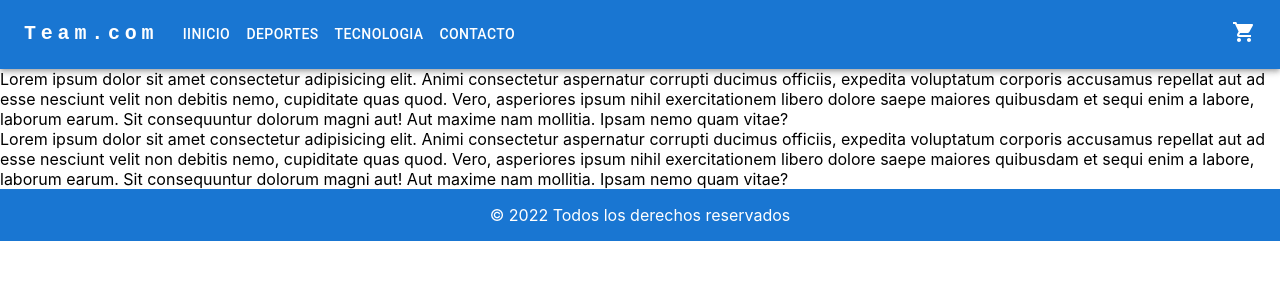
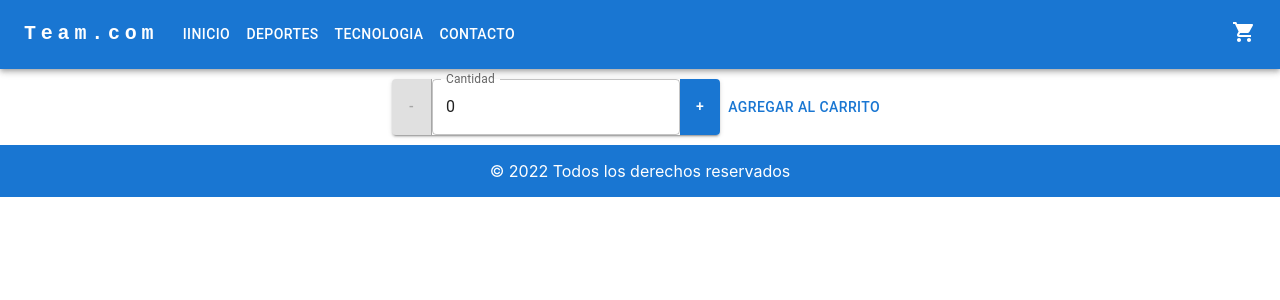
Before and after one commit to lolonetom/44970-react-js, a React (Create React App) app: page / in a window 1280 px wide. Shown: the top 300 px of the page. Built offline with nearby package versions, Linux system fonts and the light colour scheme.

Commit message:
Creacion de Item Count y mostrado en ItemListContainer

```diff
--- a/src/App.js
+++ b/src/App.js
@@ -1,6 +1,7 @@
 import React from "react";
 import Footer from "./components/Footer";
 import ItemListContainer from "./components/ItemListContainer";
+import ItemCount from "./components/ItemCount";
 import NavBar from "./components/NavBar";
 
 export default function App() {
--- a/src/assets/css/ItemCounter.css
+++ /dev/null
@@ -1,3 +0,0 @@
-.span-counter {
-  width: 100px;
-}
--- a/src/assets/css/index.css
+++ /dev/null
@@ -1,28 +0,0 @@
-body {
-  margin: 0;
-  font-family: -apple-system, BlinkMacSystemFont, "Segoe UI", "Roboto", "Oxygen",
-    "Ubuntu", "Cantarell", "Fira Sans", "Droid Sans", "Helvetica Neue",
-    sans-serif;
-  -webkit-font-smoothing: antialiased;
-  -moz-osx-font-smoothing: grayscale;
-}
-
-code {
-  font-family: source-code-pro, Menlo, Monaco, Consolas, "Courier New",
-    monospace;
-}
-
-.ItemList-container {
-  display: flex;
-  justify-content: center;
-  display: grid;
-  grid-template-columns: 1fr 1fr 1fr;
-  gap: 10px 10px;
-  align-self: center;
-}
-
-.item-container {
-  background-color: #f5f5f5;
-  padding: 10px;
-  box-shadow: 2px 2px 2px 2px #888888;
-}
--- /dev/null
+++ b/src/components/ItemCount.jsx
@@ -0,0 +1,28 @@
+import { Button, ButtonGroup, TextField } from '@mui/material';
+import React, { useState } from 'react';
+
+
+
+export default function ItemCount({stock}) {
+
+    const[contar, setCont,] = useState(0);
+    const decrecer =() =>{
+        setCont(contar - 1);
+    }
+
+    const incrementar =() =>{
+        setCont(contar + 1);
+    }
+return (
+    <>
+    <div>
+        <ButtonGroup variant="contained" arial-label="outlined primary buttom group">
+            <Button disabled={contar <= 0} onClick={decrecer}> - </Button>
+            <TextField id="outlined-number" label="Cantidad" value={contar} variant="outlined"></TextField>
+            <Button disabled={contar >= stock} onClick={incrementar}> + </Button>
+        </ButtonGroup>
+        <Button>Agregar al carrito</Button>
+    </div>
+    </>
+)
+}
--- a/src/components/ItemListContainer.jsx
+++ b/src/components/ItemListContainer.jsx
@@ -1,14 +1,14 @@
 import { Box, Grid } from '@mui/material';
 import React from 'react';
+import ItemCount from './ItemCount';
 
 export default function ItemListContainer() {
     return (
         <>
         <Grid>
-            <div>Lorem ipsum dolor sit amet consectetur adipisicing elit. Animi consectetur aspernatur corrupti ducimus officiis, expedita voluptatum corporis accusamus repellat aut ad esse nesciunt velit non debitis nemo, cupiditate quas quod.
-            Vero, asperiores ipsum nihil exercitationem libero dolore saepe maiores quibusdam et sequi enim a labore, laborum earum. Sit consequuntur dolorum magni aut! Aut maxime nam mollitia. Ipsam nemo quam vitae?</div>
-            <div>Lorem ipsum dolor sit amet consectetur adipisicing elit. Animi consectetur aspernatur corrupti ducimus officiis, expedita voluptatum corporis accusamus repellat aut ad esse nesciunt velit non debitis nemo, cupiditate quas quod.
-            Vero, asperiores ipsum nihil exercitationem libero dolore saepe maiores quibusdam et sequi enim a labore, laborum earum. Sit consequuntur dolorum magni aut! Aut maxime nam mollitia. Ipsam nemo quam vitae?</div>
+        <div style={{display: "flex", justifyContent: "center",alignItems: "center",margin: "10px"}}>
+            <ItemCount stock={10}/>
+        </div>
         </Grid>
         </>
     )
```
Also changed, not shown: src/assets/css/Navbar.css (deleted, +0 -13 lines), src/assets/css/CartWidget.css (deleted), src/assets/css/ItemListContainer.css (deleted).
